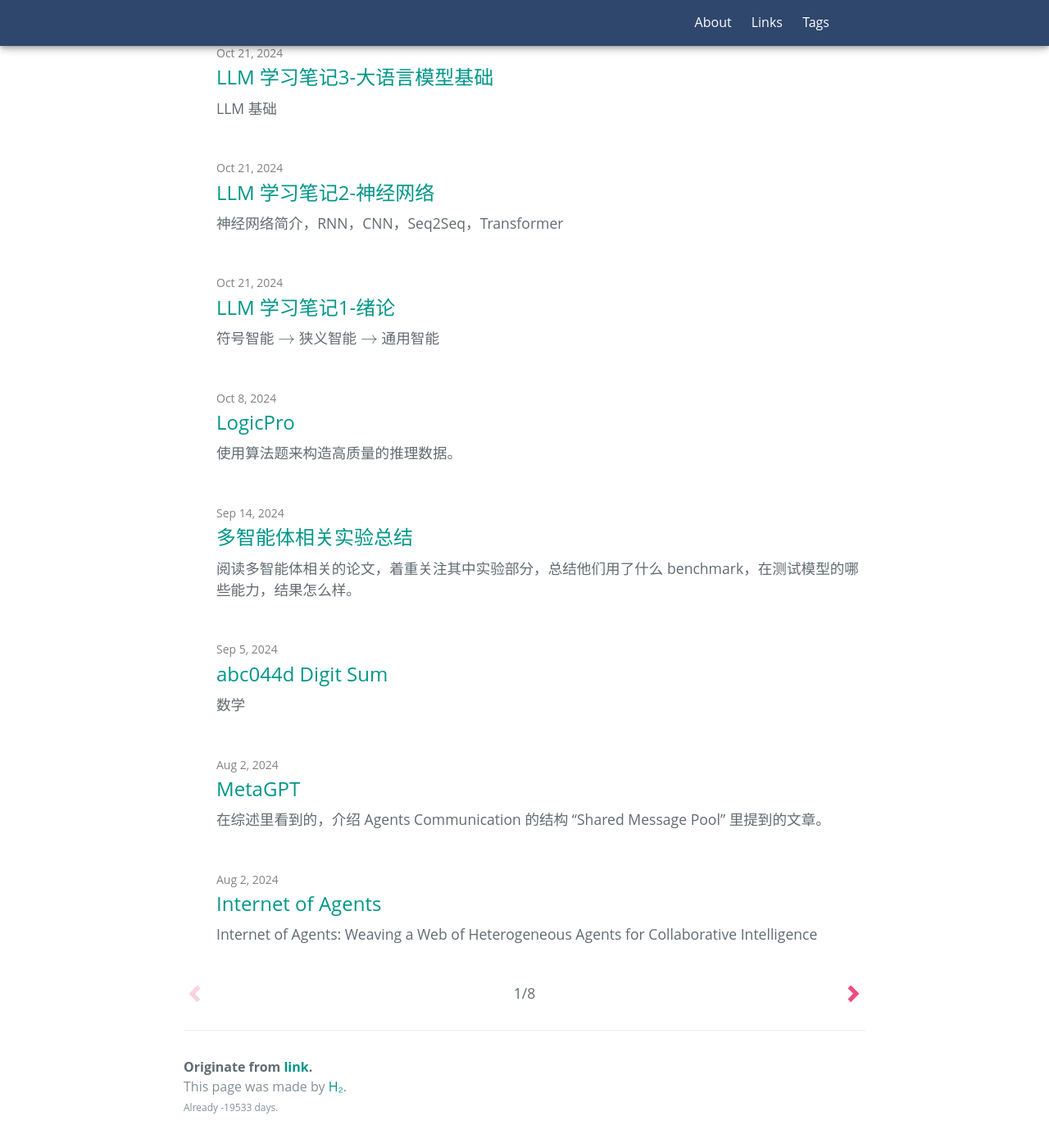
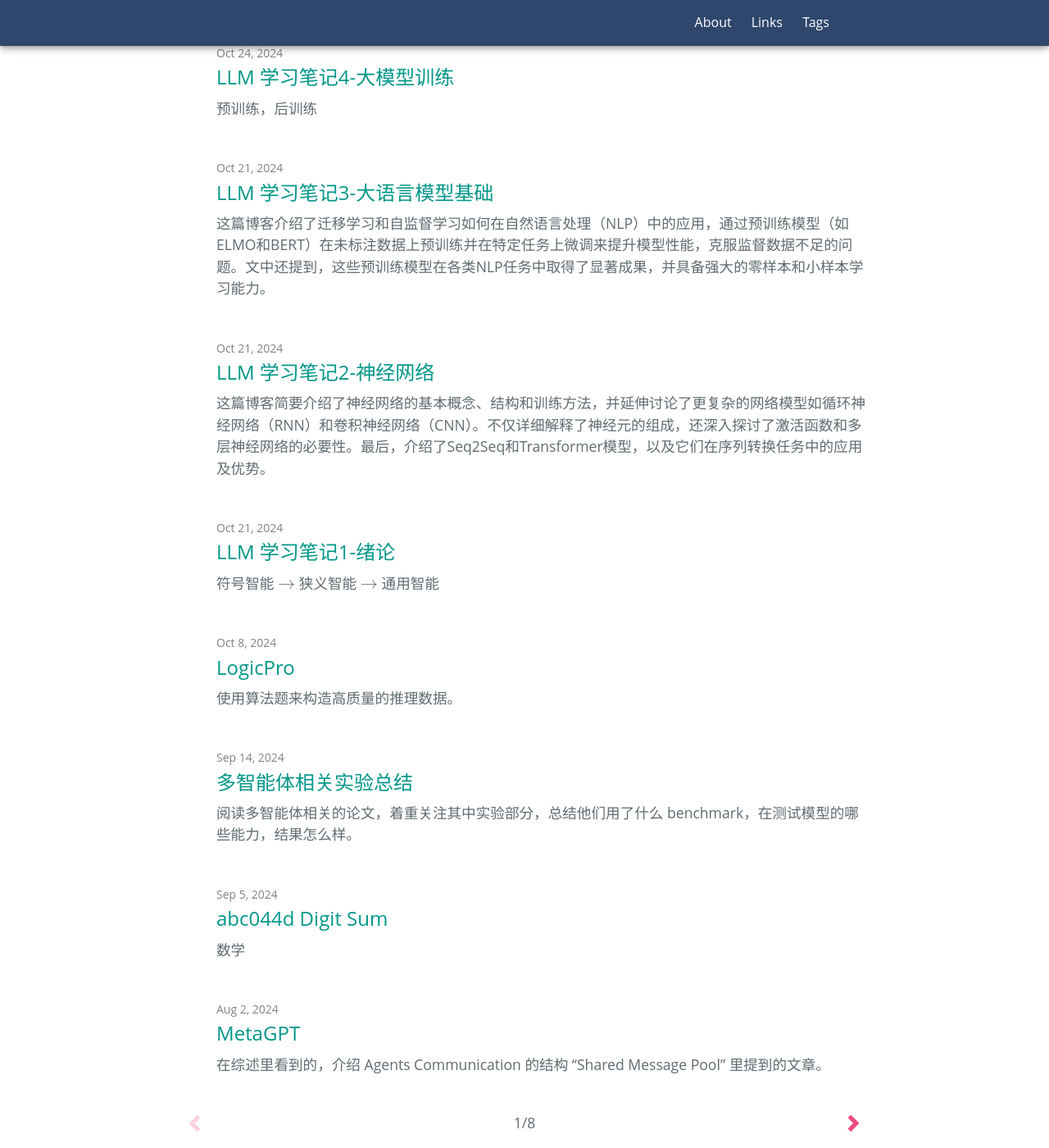
Before and after one commit to BuaaCzx/BuaaCzx.github.io, a Jekyll site: the page built from index.html, in a window 1280 px wide and 1400 px high, scrolled down 557 px. Shown: the whole window at 82% size. Built offline with Jekyll 4.4.1, drawn with Linux system fonts in a browser that asks for light colours; some web fonts are replaced; formulas are drawn with MathJax 3; the list of posts is cut into pages by our own code; part of the change alters nothing that is shown.

Commit message:
update blog

````diff
--- a/_posts/2024-10-21-LLM_learning_2.md
+++ b/_posts/2024-10-21-LLM_learning_2.md
@@ -4,7 +4,7 @@ title: LLM 学习笔记2-神经网络
 tags: LLM 学习笔记
 ---
 
-神经网络简介，RNN，CNN，Seq2Seq，Transformer
+这篇博客简要介绍了神经网络的基本概念、结构和训练方法，并延伸讨论了更复杂的网络模型如循环神经网络（RNN）和卷积神经网络（CNN）。不仅详细解释了神经元的组成，还深入探讨了激活函数和多层神经网络的必要性。最后，介绍了Seq2Seq和Transformer模型，以及它们在序列转换任务中的应用及优势。
 
 ## 简单神经网络
 
--- a/_posts/2024-10-21-LLM_learning_3.md
+++ b/_posts/2024-10-21-LLM_learning_3.md
@@ -4,7 +4,7 @@ title: LLM 学习笔记3-大语言模型基础
 tags: LLM 学习笔记
 ---
 
-LLM 基础
+这篇博客介绍了迁移学习和自监督学习如何在自然语言处理（NLP）中的应用，通过预训练模型（如ELMO和BERT）在未标注数据上预训练并在特定任务上微调来提升模型性能，克服监督数据不足的问题。文中还提到，这些预训练模型在各类NLP任务中取得了显著成果，并具备强大的零样本和小样本学习能力。
 
 ##迁移学习、自监督学习
 
--- /dev/null
+++ b/_posts/2024-10-24-LLM_learning_4.md
@@ -0,0 +1,151 @@
+---
+layout: post
+title: LLM 学习笔记4-大模型训练
+tags: LLM 学习笔记
+---
+
+预训练，后训练
+
+## 预训练
+
+### Tokenization
+
+任何信息都可以被转化为 Token，任何 Token 都可以被学习。
+
+训练的第一步：Tokenization，把文本或其他信息分解为一个个离散的单元（Token）。
+
+### Embedding
+
+Tokens 可以用 embeddings（词嵌入，将单词表示为向量，使得相似的单词在向量空间中距离更近）的方式进一步表示。
+
+过去的预训练中，词向量是 **上下文无关的**，会受到语言的二义性的影响。
+
+ELMo：情景化预训练的开始，词向量的表示和上下文有关，每个词向量结合了预训练深度神经网络的所有层。
+
+**Transformer**：注意力机制，很适合训练上下文相关的词向量，每个 Token 会注意到和他相关的上下文 Token。
+
+基于 Transformer 的预训练模型：
+
+- Encoder-Only: Bert
+- Encoder-Decoder: T5
+- Decoder-Only: GPT
+
+采用了 Transformer 的不同部分，采用不同的目标函数
+
+![image-20241024184935599](./../images/2024-10-24-LLM_learning_4/image-20241024184935599.png)
+
+### GPT
+
+第一个基于 transformer 的预训练语言模型。
+
+从左到右的训练，利用前面的单词的概率预测下一个单词的概率，引入注意力掩码来控制哪些 Token 在注意力计算中是可见的，确保不去看到后面的单词。
+
+### Bert
+
+显著改变 NLP 范式。
+
+方法：对于输入的序列，随机 **遮盖** 掉其中的 k% 部分，然后预测被遮盖掉的词。BERT 中，k=15%。覆盖过少，训练成本高；覆盖过多，上下文不够。
+
+Bert 和 GPT 不一样的地方：Bert 是 **双向的 Attention**，可以看到前后的上下文。
+
+现在更多的模型：单向建模。
+
+另一个目标函数：**理解句子之间的关系**，预测句子 B 是否是句子 A 之后的下一个句子。
+
+![image-20241024203824405](./../images/2024-10-24-LLM_learning_4/image-20241024203824405.png)
+
+三种 embedding：词本身的，词属于哪一个句子，词的位置信息。Token 最终的 embedding：三者都考虑到。
+
+Bert 效果很好，训练了两个模型，Bert base, Bert Large。对 NLP 领域最大的影响：预训练模型 **规模越大，性能更好**。
+
+### T5
+
+把所有任务转换成 Text to Text 的模式。
+
+用 Encoder 进行文本理解，再用 Decoder 生成。
+
+把短语掩盖掉，Encoder 接收被掩盖掉的输入，Decoder 预测。
+
+### 预训练范式
+
+- Masked Language Modeling：像 Bert 那样，挖空，预测被挖空处的词。
+- Auto-regressive：像 GPT 那样，仅根据前文内容来预测下一个词。**现在的主流**。
+- Seq2Seq：像 T5 那样，Encoder 理解，Decoder 生成。
+
+![image-20241024204836451](./../images/2024-10-24-LLM_learning_4/image-20241024204836451.png)
+
+### 语言建模
+
+用前面的 Token 预测下一个 Token。
+
+语言建模是极致的多任务学习，在建模过程中会学习到各方面的知识能力。
+
+只需要语料，无其他要求。但需要更丰富的数据，数据越多，越智能。
+
+衡量语言建模：**困惑度**，预测下一个 token 的逆向过程。
+
+困惑度通常定义为序列长度（即序列中词的个数）$N$ 和语言模型对词序列的对数概率的关系：
+$ PPL = e^{-\frac{1}{N} \sum_{i=1}^{N} \log P(w_i | w_{1}^{i-1})} $
+
+其中，$P(w_i | w_{1}^{i-1}) $ 表示在前面词序列 $w_{1}^{i-1}$ 的条件下，预测词 $w_i$ 的概率。
+
+计算整个文本的出现概率，把它取对数，除以 $N$，取相反数，为了防止他的数量不可读（确保精确度），添加一个指数。
+
+困惑度（Perplexity, PPL）是常用于衡量语言模型好坏的重要指标之一。它描述了模型对于预测某一序列的下一词的可信度和不确定性。简单来说，困惑度越低，表示模型对预测下一词的准确性越高，模型对文本理解得更好。
+
+### GPT-1
+
+1.17 亿参数，处理 7000 本书，先无监督预训练，然后在下游任务上进行监督式微调。
+
+传统 NLP。
+
+### GPT-2
+
+1.5B 参数，学习 40GB 文本，语言模型开始展示其可拓展性。
+
+```tex
+当在数百万网页的新数据集上训练时，语言模型开始在没有任何明确监督的情况下学习任务。GPT2在零样本设置中达到了最先进的性能，但仍未充分拟合训练语料库.
+```
+
+相关论文：Language Models are Unsupervised Multitask Learners
+
+*TODO：阅读该论文。*
+
+![image-20241024211856168](./../images/2024-10-24-LLM_learning_4/image-20241024211856168.png)
+
+传统的 ML 范式导致了模型不能在多任务上进行泛化，通过扩大预训练的语料，参数，来解决这个问题。
+
+### GPT-3
+
+现代大语言模型的转折点，**泛化性**。175B 参数，学习了 570G 文本。
+
+```
+对于所有任务，GPT3 都是在没有任何梯度更新或微调的情况下应用的，任务和少数示例仅通过与模型的文本交互来指定。GPT3 在许多自然语言处理数据集上都表现出色，包括翻译、问答和填空任务，以及一些需要即时推理或领域适应的任务。
+```
+
+拥有小样本学习能力与 **情景学习能力（In Context-Learning）**，语言模型仅通过上下文演示就可以执行任务。
+
+把 GPT-3 进行后训练：
+
+- InstructGPT：更好的遵循指令
+- ChatGPT：更好的对话
+
+### GPT-4
+
+目前最好的模型，**闭源**。
+
+传统 NLP：人构建一个任务，然后构建一个模型来完成这个任务。
+
+GPT-4：任何可以转化成序列的任务，都可以处理。
+
+### Scaling Law 扩增定律
+
+扩增定律：随着模型大小、数据集大小和用于训练的计算量增加，语言模型的性能会平稳提升。
+
+涌现能力：在模型的规模和复杂性增加到一定程度时，突然显现的、新的和往往是意想不到的能力。这些能力不是通过显式的编程或直接训练获得的，而是从大量数据和高度复杂的模型结构中自然涌现出来。
+
+![image-20241024213841718](./../images/2024-10-24-LLM_learning_4/image-20241024213841718.png)
+
+### 并行计算
+
+ZeRO 框架：数据并行+模型并行
````
Also changed, not shown: images/2024-10-24-LLM_learning_4/image-20241024184935599.png (added), images/2024-10-24-LLM_learning_4/image-20241024203824405.png (added), images/2024-10-24-LLM_learning_4/image-20241024204836451.png (added), images/2024-10-24-LLM_learning_4/image-20241024211856168.png (added), images/2024-10-24-LLM_learning_4/image-20241024213841718.png (added).
